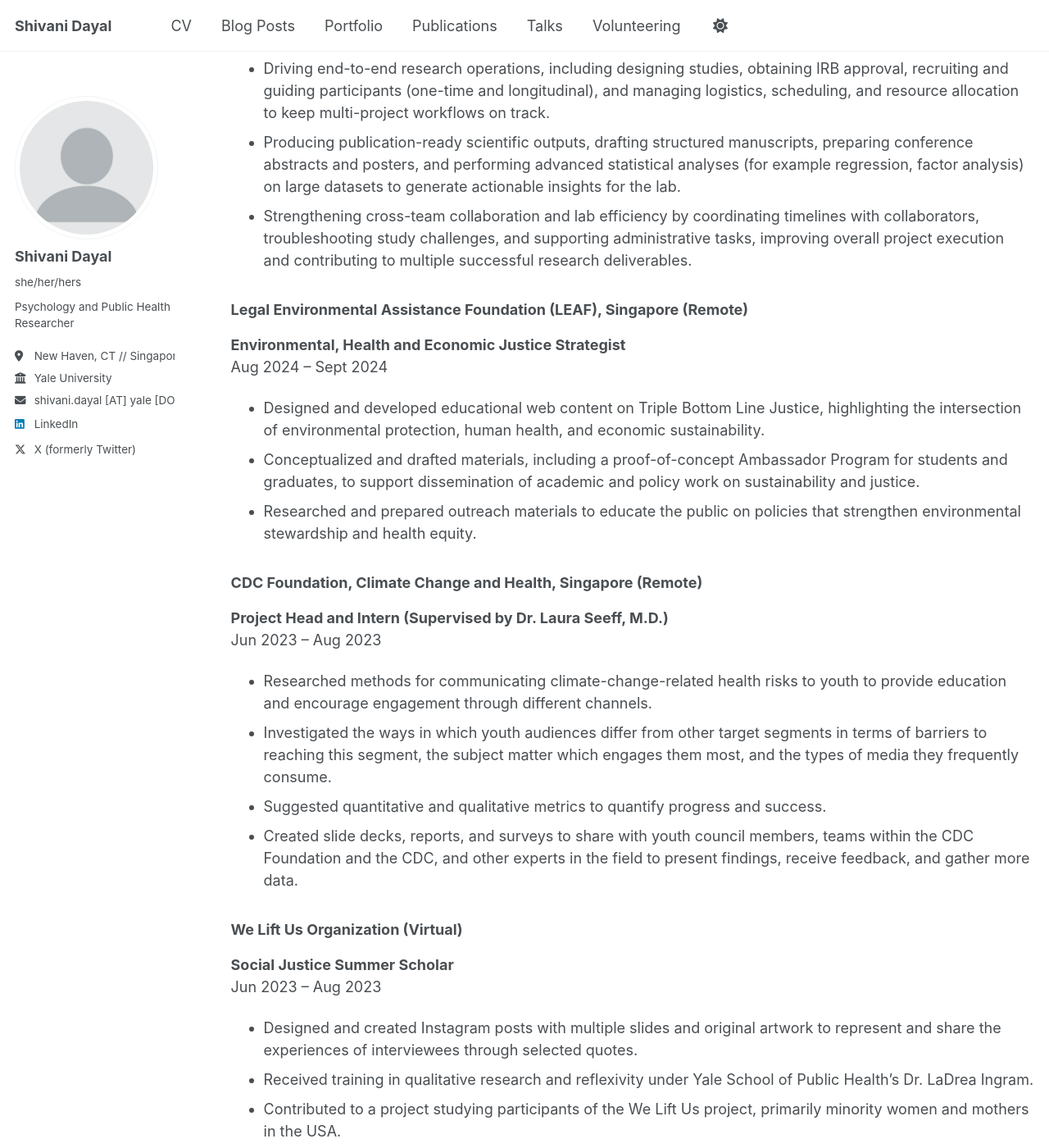
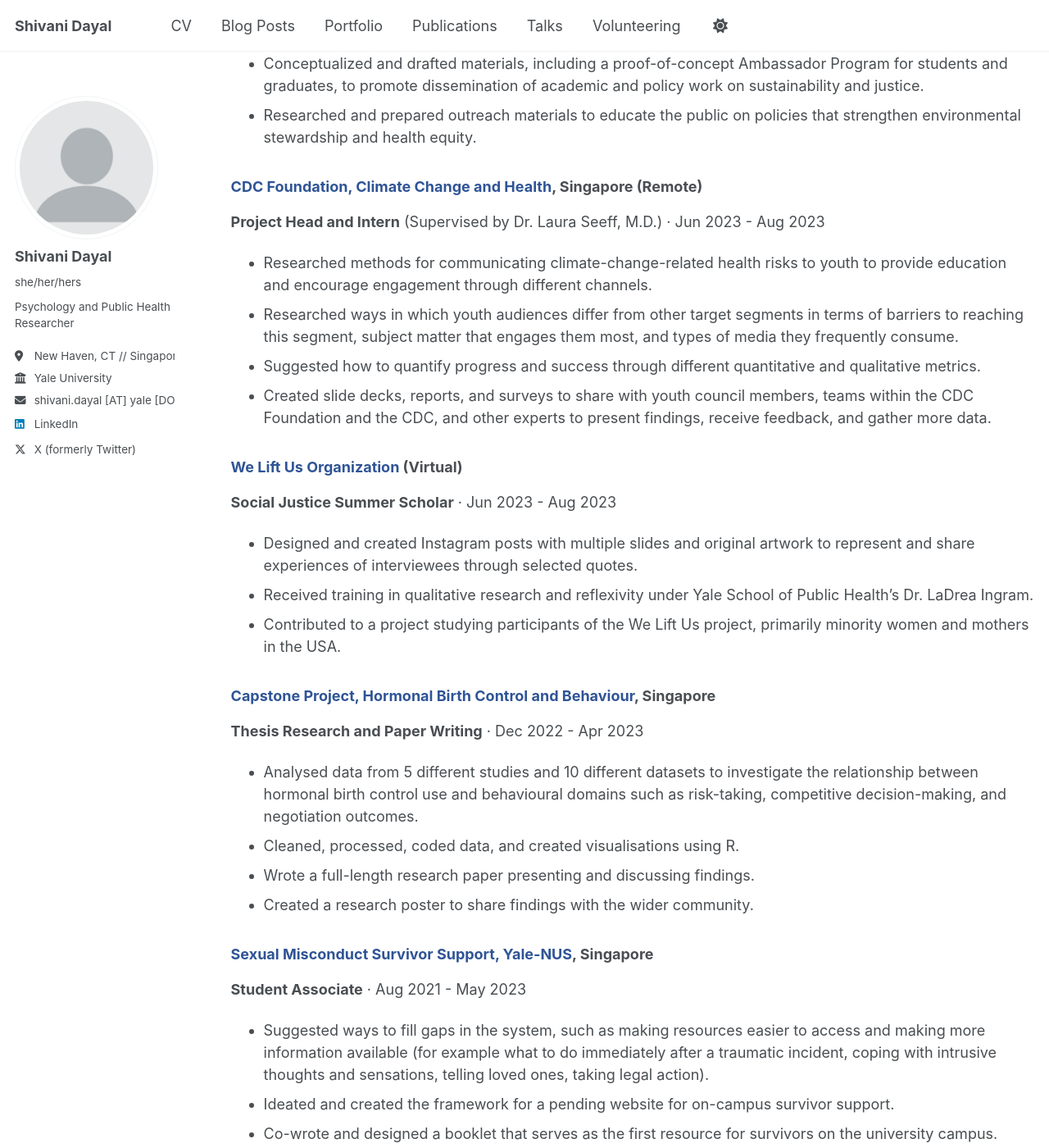
Before and after one commit to sdayal21/sdayal21.github.io, a Jekyll site: the page built from _pages/cv.md, in a window 1280 px wide and 1400 px high, scrolled down 2187 px. Shown: the whole window at 82% size. Built offline with Jekyll 4.4.1, drawn with Linux system fonts in a browser that asks for light colours; a script that is not in the unit is left out; some of the changed text lies outside the part shown.

Commit message:
trying new CV format - colors added

```diff
--- a/_pages/cv.md
+++ b/_pages/cv.md
@@ -8,67 +8,61 @@ redirect_from:
 ---
 
 {% include base_path %}
-# Shivani Dayal
+# <span style="color:#2F5496;">Shivani Dayal</span>
 
-**Yale MPH | Psychology and Public Health Researcher | Artist & Musician**
+<span style="color:#555555; font-weight:bold;">
+Yale MPH | Psychology and Public Health Researcher | Artist & Musician
+</span>
 
+<span style="color:#777777;">
 Email | Website | LinkedIn | Twitter
+</span>
 
 ---
 
-## Research Interests
+## <span style="color:#2F5496;">Research Interests</span>
 
-- Social psychology and behavior
-- Cultural factors in mental health
-- Music and health
-- Trauma-informed care
-- Climate equity and health
-- Health policy
+Social Psychology and Behavior, Cultural Factors in Mental Health, Music and Health,
+Trauma-Informed Care, Climate Equity and Health, Health Policy
 
 ---
 
-## Education
+## <span style="color:#2F5496;">Education</span>
 
-### Yale University, New Haven, USA
-**Master of Public Health, Social and Behavioral Sciences**
-Aug 2022 – May 2024
+**Yale University**, New Haven, USA
+*Master of Public Health, Social and Behavioral Sciences* · Aug 2022 - May 2024
 
-- Selected for exclusive joint degree program
+- Selected for Exclusive Joint Degree Program
 - Recipient of H. L. Kwee Scholarship
 - Yale School of Law course: Sexuality, Gender, Health, & Human Rights
 - Yale School of Management course: Mastering Influence and Persuasion
 
-### Yale-NUS College, Singapore
-**Bachelor’s Degree with Honors in Psychology**
-Aug 2019 – May 2023
+**Yale-NUS College**, Singapore
+*Bachelor’s Degree with Honors in Psychology* · Aug 2019 - May 2023
 
 - Full merit-based scholarship
 - Thesis: *Investigating How Hormonal Contraceptives Alter Behavior in Risk-Taking, Decision-Making, and Negotiation Behavior Domains*
 
-### Saw Swee Hock School of Public Health, Singapore
-**Masters-Level Visiting Student**
-Jan 2023 – May 2023
+**Saw Swee Hock School of Public Health**, Singapore
+*Masters-Level Visiting Student* · Jan 2023 - May 2023
 
-### SOAS University of London, London, UK
-**Medical Anthropology Exchange Program**
-Jan 2022 – May 2022
+**SOAS University of London**, London, UK
+*Medical Anthropology Exchange Program* · Jan 2022 - May 2022
 
 Relevant projects:
 - "Thinly-Veiled Systemic Exploitation of Woman From The Global South"
 - "Using Language As A Roadmap in Psychological Treatment Plans"
 - "Music as a Tool for Communicating Identity and Catalyzing Change"
 
-### United World College of South East Asia (UWCSEA), Singapore
-**International Baccalaureate (IB) Diploma**
-Aug 2017 – May 2019
+**United World College of South East Asia (UWCSEA)**, Singapore
+*International Baccalaureate (IB) Diploma* · Aug 2017 - May 2019
 
 ---
 
-## Research Experience and Work
+## <span style="color:#2F5496;">Research Experience and Work</span>
 
-### Yale Department of Psychiatry, New Haven, USA
-**Postgraduate Associate (Supervised by Dr. AZA Allsop, M.D., PhD)**
-Oct 2024 – Present
+### <span style="color:#2F5496;">Yale Department of Psychiatry</span>, New Haven, USA
+**Postgraduate Associate** (Supervised by Dr. AZA Allsop, M.D., PhD) · Oct 2024 - Present
 
 - Leading 7 projects: heading major paper submissions, identifying and driving novel collaborations to create new lab projects, finding and preparing for opportunities to share original research, grant-writing, generating research-based study designs and protocol, and conducting project-relevant quantitative and qualitative analyses.
 - Contributing to another 5 projects: co-designing study protocol, conducting project-relevant quantitative and qualitative analyses, co-writing research papers, recruiting and guiding participants (one-time and longitudinal), conducting field work for data collection by guiding participants through sessions, preparing and editing study materials, operating and calibrating brain activity and heart rate data collection technology.
@@ -76,156 +70,140 @@ Oct 2024 – Present
 - Producing publication-ready scientific outputs, drafting structured manuscripts, preparing conference abstracts and posters, and performing advanced statistical analyses (for example regression, factor analysis) on large datasets to generate actionable insights for the lab.
 - Strengthening cross-team collaboration and lab efficiency by coordinating timelines with collaborators, troubleshooting study challenges, and supporting administrative tasks, improving overall project execution and contributing to multiple successful research deliverables.
 
-### Legal Environmental Assistance Foundation (LEAF), Singapore (Remote)
-**Environmental, Health and Economic Justice Strategist**
-Aug 2024 – Sept 2024
+### <span style="color:#2F5496;">Legal Environmental Assistance Foundation (LEAF)</span>, Singapore (Remote)
+**Environmental, Health and Economic Justice Strategist** · Aug 2024 - Sept 2024
 
 - Designed and developed educational web content on Triple Bottom Line Justice, highlighting the intersection of environmental protection, human health, and economic sustainability.
-- Conceptualized and drafted materials, including a proof-of-concept Ambassador Program for students and graduates, to support dissemination of academic and policy work on sustainability and justice.
+- Conceptualized and drafted materials, including a proof-of-concept Ambassador Program for students and graduates, to promote dissemination of academic and policy work on sustainability and justice.
 - Researched and prepared outreach materials to educate the public on policies that strengthen environmental stewardship and health equity.
 
-### CDC Foundation, Climate Change and Health, Singapore (Remote)
-**Project Head and Intern (Supervised by Dr. Laura Seeff, M.D.)**
-Jun 2023 – Aug 2023
+### <span style="color:#2F5496;">CDC Foundation, Climate Change and Health</span>, Singapore (Remote)
+**Project Head and Intern** (Supervised by Dr. Laura Seeff, M.D.) · Jun 2023 - Aug 2023
 
 - Researched methods for communicating climate-change-related health risks to youth to provide education and encourage engagement through different channels.
-- Investigated the ways in which youth audiences differ from other target segments in terms of barriers to reaching this segment, the subject matter which engages them most, and the types of media they frequently consume.
-- Suggested quantitative and qualitative metrics to quantify progress and success.
-- Created slide decks, reports, and surveys to share with youth council members, teams within the CDC Foundation and the CDC, and other experts in the field to present findings, receive feedback, and gather more data.
+- Researched ways in which youth audiences differ from other target segments in terms of barriers to reaching this segment, subject matter that engages them most, and types of media they frequently consume.
+- Suggested how to quantify progress and success through different quantitative and qualitative metrics.
+- Created slide decks, reports, and surveys to share with youth council members, teams within the CDC Foundation and the CDC, and other experts to present findings, receive feedback, and gather more data.
 
-### We Lift Us Organization (Virtual)
-**Social Justice Summer Scholar**
-Jun 2023 – Aug 2023
+### <span style="color:#2F5496;">We Lift Us Organization</span> (Virtual)
+**Social Justice Summer Scholar** · Jun 2023 - Aug 2023
 
-- Designed and created Instagram posts with multiple slides and original artwork to represent and share the experiences of interviewees through selected quotes.
+- Designed and created Instagram posts with multiple slides and original artwork to represent and share experiences of interviewees through selected quotes.
 - Received training in qualitative research and reflexivity under Yale School of Public Health’s Dr. LaDrea Ingram.
 - Contributed to a project studying participants of the We Lift Us project, primarily minority women and mothers in the USA.
 
-### Capstone Project, Hormonal Birth Control and Behaviour, Singapore
-**Thesis Research and Paper Writing**
-Dec 2022 – Apr 2023
+### <span style="color:#2F5496;">Capstone Project, Hormonal Birth Control and Behaviour</span>, Singapore
+**Thesis Research and Paper Writing** · Dec 2022 - Apr 2023
 
-- Analyzed data from 5 different studies and 10 different datasets to investigate the relationship between hormonal birth control use and behavioural domains such as risk-taking, competitive decision-making, and negotiation outcomes.
-- Cleaned, processed, coded data, and created visualizations using R.
+- Analysed data from 5 different studies and 10 different datasets to investigate the relationship between hormonal birth control use and behavioural domains such as risk-taking, competitive decision-making, and negotiation outcomes.
+- Cleaned, processed, coded data, and created visualisations using R.
 - Wrote a full-length research paper presenting and discussing findings.
 - Created a research poster to share findings with the wider community.
 
-### Sexual Misconduct Survivor Support, Yale-NUS, Singapore
-**Student Associate**
-Aug 2021 – May 2023
+### <span style="color:#2F5496;">Sexual Misconduct Survivor Support, Yale-NUS</span>, Singapore
+**Student Associate** · Aug 2021 - May 2023
 
-- Reached out and suggested ways to fill gaps in the system, such as making resources easier to access and making more information available (for example what to do immediately after a traumatic incident, coping with intrusive thoughts and sensations, telling loved ones, taking legal action).
+- Suggested ways to fill gaps in the system, such as making resources easier to access and making more information available (for example what to do immediately after a traumatic incident, coping with intrusive thoughts and sensations, telling loved ones, taking legal action).
 - Ideated and created the framework for a pending website for on-campus survivor support.
 - Co-wrote and designed a booklet that serves as the first resource for survivors on the university campus.
 
-### Dialectical Behavioral Therapy Group, Malaysia / Singapore
-**Group Coordinator**
-Jun 2021 – Mar 2024
+### <span style="color:#2F5496;">Dialectical Behavioral Therapy Group</span>, Malaysia / Singapore
+**Group Coordinator** · Jun 2021 - Mar 2024
 
 - Acted as the point of contact for groups of up to 7 members for 10 consecutive rounds of sessions to support a smooth enrolment process.
 - Worked to unite clinicians across borders in their pursuit to create accessible mental healthcare options under the supervision of Monash University’s Dr. Keng Shian Ling.
 
-### Holmusk: Evidence-Based Behavioral Health Organization, Singapore
-**Psychology Intern**
-Nov 2021 – May 2022
+### <span style="color:#2F5496;">Holmusk: Evidence-Based Behavioral Health Organization</span>, Singapore
+**Psychology Intern** · Nov 2021 - May 2022
 
 - Researched and wrote 10 educational articles about mental health and well-being to engage and inform a Singaporean audience and reduce mental-health-related stigma.
 - Created material for 6 monthly newsletters for the organization’s mailing list about mental health and well-being.
 - Collected secondary data on different psychiatric medications and their efficacy for subsequent research.
 
-### National Public Health Initiative: Hand Hygiene through Behavioral Insights, Singapore
-**Student Researcher**
-Aug 2021 – Dec 2021
+### <span style="color:#2F5496;">National Public Health Initiative: Hand-Hygiene through Behavioral Insights</span>, Singapore
+**Student Researcher** · Aug 2021 - Dec 2021
 
-- Conducted a 10-hour-long Behavioral Insights-based randomized controlled trial in collaboration with Singapore’s Land Transport Authority to test the hypothesis that increasing the salience of hand sanitizer dispensers increases hand hygiene at public transport stations to reduce COVID-19 transmission in the community.
-- Cleaned and analyzed data to determine efficacy of this Behavioral Insights-informed intervention to inform following nation-wide adoption.
+- Conducted a 10-hour Behavioural Insights-based randomized controlled trial in collaboration with Singapore’s Land Transport Authority to test the hypothesis that increasing the salience of hand sanitizer dispensers increases hand hygiene at public transport stations to reduce COVID-19 transmission in the community.
+- Cleaned and analysed data to determine efficacy of this Behavioural Insights-informed intervention to inform following nation-wide adoption.
 
-### Yale-NUS Research: Covid-19 and Mental Health in India, India (Remote) / Singapore
-**Research Assistant**
-May 2021 – Jul 2021
+### <span style="color:#2F5496;">Yale-NUS Research: Covid-19 and Mental Health in India</span>, India (Remote) / Singapore
+**Research Assistant** · May 2021 - Jul 2021
 
-- Guided more than 100 participants through a WhatsApp-based survey by sending them daily survey links and acting as their point of contact.
-- Handled administrative duties such as tracking participants’ progress through the survey, correcting errors in the raw data, and managing payment procedures.
+- Guided more than 100 participants through a WhatsApp-based survey by sending daily survey links and acting as their point of contact.
+- Handled administrative duties such as tracking participants’ progress, correcting errors in raw data, and managing payment procedures.
 - Translated messages and survey questions into Hindi.
 
-### UnionBank: Nudge Project, Philippines (Remote) / Singapore
-**Research Assistant**
-Mar 2021 – Jul 2021
+### <span style="color:#2F5496;">UnionBank: Nudge Project</span>, Philippines (Remote) / Singapore
+**Research Assistant** · Mar 2021 - Jul 2021
 
-- Synthesized information from more than 15 behavioral psychology research papers to develop and present solutions for UnionBank in the Philippines to increase uptake of online banking services and reduce in-person COVID-19 transmission.
+- Synthesised information from more than 15 behavioural psychology research papers to develop and present solutions for UnionBank in the Philippines to increase uptake of online banking services and reduce in-person COVID-19 transmission.
 
-### Yale-NUS Research: Human Attentional Capture Research, Singapore
-**Research Assistant**
-May 2020 – Jul 2020
+### <span style="color:#2F5496;">Yale-NUS Research: Human Attentional Capture Research</span>, Singapore
+**Research Assistant** · May 2020 - Jul 2020
 
 - Studied more than 10 papers about human attentional function and compiled 12 papers that used eye-tracking technology to study reward learning.
 - Assisted with completion of a research paper about value-driven attentional capture under the supervision of Professor Christopher Asplund of Yale-NUS College and NUS PhD student Chai Jing Wen.
 
-### Healthy Mind Online: Mental Health Platform, Singapore
-**Intern**
-Jun 2017 – Jul 2017
+### <span style="color:#2F5496;">Healthy Mind Online: Mental Health Platform</span>, Singapore
+**Intern** · Jun 2017 - Jul 2017
 
 - Created brochures and a poster to spread awareness about postpartum depression and the availability of anonymous healthcare services at Healthy Mind Online.
 - Reached out to 7 brands to share these materials with the target segment of new parents.
 
 ---
 
-## Conferences
+## <span style="color:#2F5496;">Conferences</span>
 
 - **Society for Neuroscience (SFN) 2025**, San Diego, USA
-  Poster presentation, Nov 15 – 19, 2025
+  Poster presentation · Nov 15 - 19, 2025
 
 - **Generation Mental Health (GenMH) 2025**, Nairobi, Kenya (Virtual)
-  Oral presentation, Sep 5 – 6, 2025
+  Oral presentation · Sept 5 - 6, 2025
 
 - **International Association for Conflict Management (IACM) 2024**, Singapore
-  Paper presentation, Jun 23 – 26, 2024
+  Paper presentation · Jun 23 - 26, 2024
 
 - **Human Behavior and Evolution Society (HBES) 2024**, Aarhus, Denmark
-  Poster presentation, May 22 – 25, 2024
+  Poster presentation · May 22 - 25, 2024
 
 ---
 
-## Volunteering
+## <span style="color:#2F5496;">Volunteering</span>
 
-### Downtown Evening Soup Kitchen (DESK), New Haven, USA
-**Volunteer**
-Aug 2025 – Present
+### <span style="color:#2F5496;">Downtown Evening Soup Kitchen (DESK)</span>, New Haven, USA
+**Volunteer** · Aug 2025 - Present
 
 - Processed food, prepared meals, and cleaned kitchen spaces for the organization during 3 hour shifts monthly.
 - Served food during the organization’s café hours during 2 hour shifts several times a month.
 
-### Tango Therapy for Parkinsons, Brandford, USA
-**Volunteer**
-Aug 2025 – Present
+### <span style="color:#2F5496;">Tango Therapy for Parkinsons</span>, Brandford, USA
+**Volunteer** · Aug 2025 - Present
 
 - Participated as a volunteer for a Tango Therapy service conducted for individuals living with Parkinson’s Disease during weekly 2 hour sessions.
 
-### Little Rose Shelter, Vietnam
-**Volunteer**
-May 2017 – May 2019
+### <span style="color:#2F5496;">Little Rose Shelter</span>, Vietnam
+**Volunteer** · May 2017 - May 2019
 
 - Raised awareness for and connected with young girls who were victims of, or at risk of, abuse.
 - Organized and undertook a fortnight-long unsupervised trip to Vietnam with four other students to build connections with the shelter’s residents.
 
-### Music Therapy, APEX Harmony Lodge, Singapore
-**Volunteer**
-Aug 2016 – Jun 2017
+### <span style="color:#2F5496;">Music Therapy, APEX Harmony Lodge</span>, Singapore
+**Volunteer** · Aug 2016 - Jun 2017
 
-- Provided weekly music therapy for dementia patients at APEX Harmony Lodge Singapore to improve the quality of life of patients during their treatment and stay at the lodge through 1 hour sessions each week.
+- Provided weekly music therapy for dementia patients at APEX Harmony Lodge Singapore to improve quality of life during treatment and stay at the lodge through 1 hour sessions each week.
 
 ---
 
-## Certifications and Shorter Training Programs
+## <span style="color:#2F5496;">Certifications and Shorter Training Programs</span>
 
 - Berklee School of Music Vocal Summit, 2025
 - Harvard Medical School Global Mental Health: Trauma and Recovery Program, 2025
 
 ---
 
-## Additional Information
+## <span style="color:#2F5496;">Additional Information</span>
 
 - **Languages:** English (native), Hindi (fluent)
-- **Skills:** RStudio, R Markdown, SPSS, GraphPad Prism, Microsoft Excel, social media management (Facebook, Instagram, TikTok, newsletters), Canva, Logic Pro X for audio editing
+- **Skills:** R Studio, R Markdown, SPSS, GraphPad Prism, Microsoft Excel, social media management (Facebook, Instagram, TikTok, newsletters), Canva, Logic Pro X for audio editing
 - **Awards:** Certification for 8-year Indian Classical Vocal Music training; Certification of 5-year Fine Arts course; participation in multiple selective international music festivals with The Association for Music in International Schools (AMIS); lead roles in multiple musical productions (*AIDA*, *Next to Normal*, *The Wiz*)
 - **Hobbies:** Vocal music, Argentine tango, music production, meditation, yoga
```
